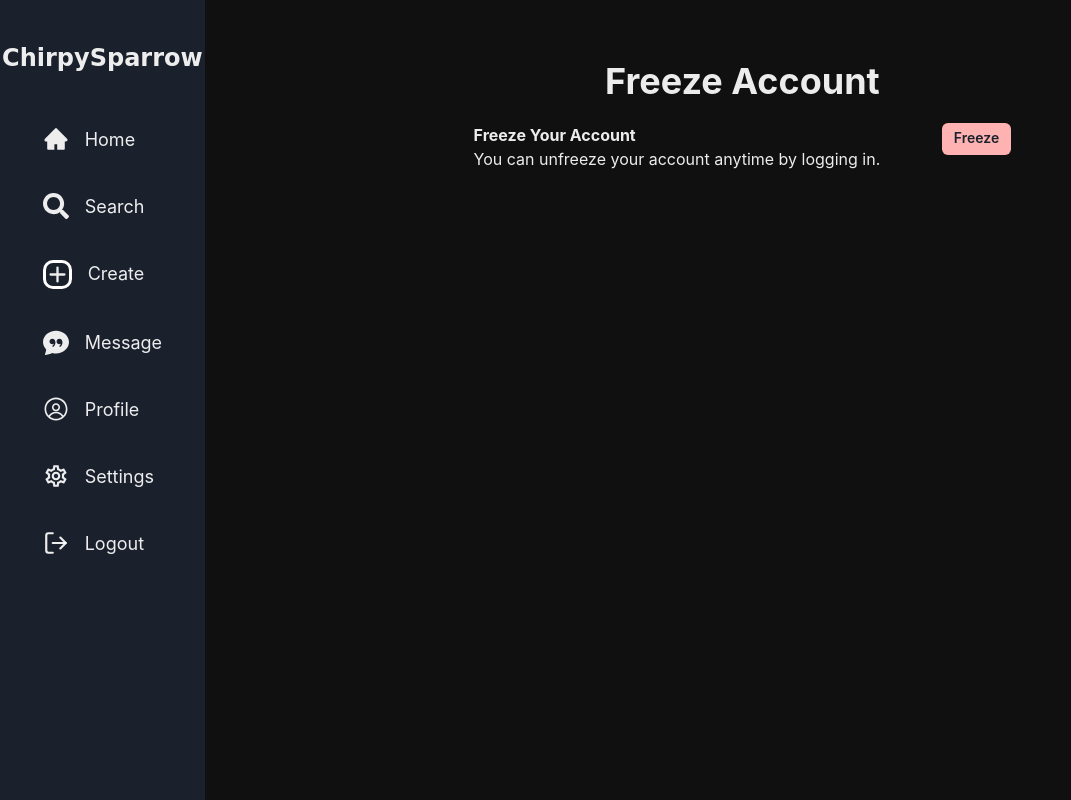
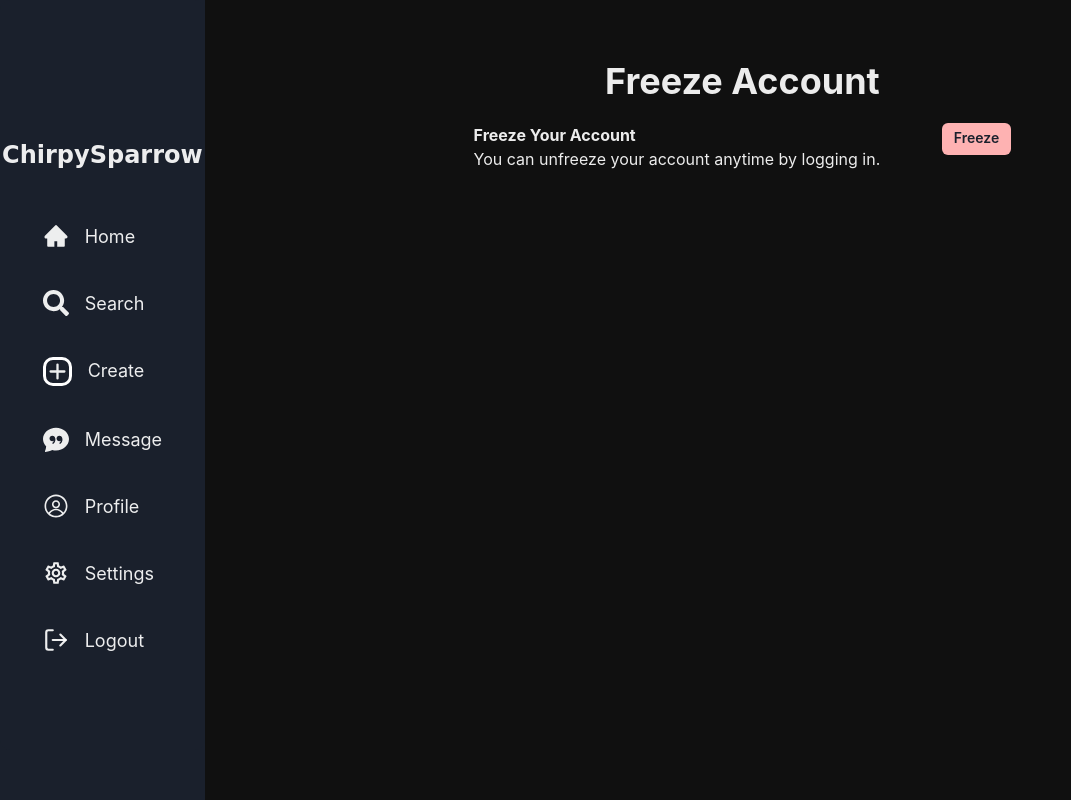
Before and after one commit to Ashutosh070707/ChirpySparrow, a React (Vite) app in the folder frontend/: page /freeze in a window 1280 px wide. Shown: the whole page, without its empty margins (0-1071 px from the left). Built offline with nearby package versions, Linux system fonts and the light colour scheme; no server answers; sample sign-in values are in the browser's storage.

Commit message:
Add overflowY property in sidebar

```diff
--- a/frontend/src/components/Sidebar.jsx
+++ b/frontend/src/components/Sidebar.jsx
@@ -36,6 +36,14 @@ export const Sidebar = () => {
       height="100vh"
       bg={colorMode === "dark" ? "gray.800" : "white"}
       width="16%"
+    >
+      <Flex
+        justifyContent="center"
+        h="750px"
+        maxH="750px"
+        bg={colorMode === "dark" ? "gray.800" : "white"}
+        overflowY="auto"
+        borderRadius={10}
       >
         <Flex direction="column" alignItems={"center"} justifyContent="center">
           <Box alignItems="center" mt={"40px"} mb={"50px"}>
@@ -141,5 +149,6 @@ export const Sidebar = () => {
           </Flex>
         </Flex>
       </Flex>
+    </Flex>
   );
 };
```
Lines whose indentation alone changed are shown as unchanged.
